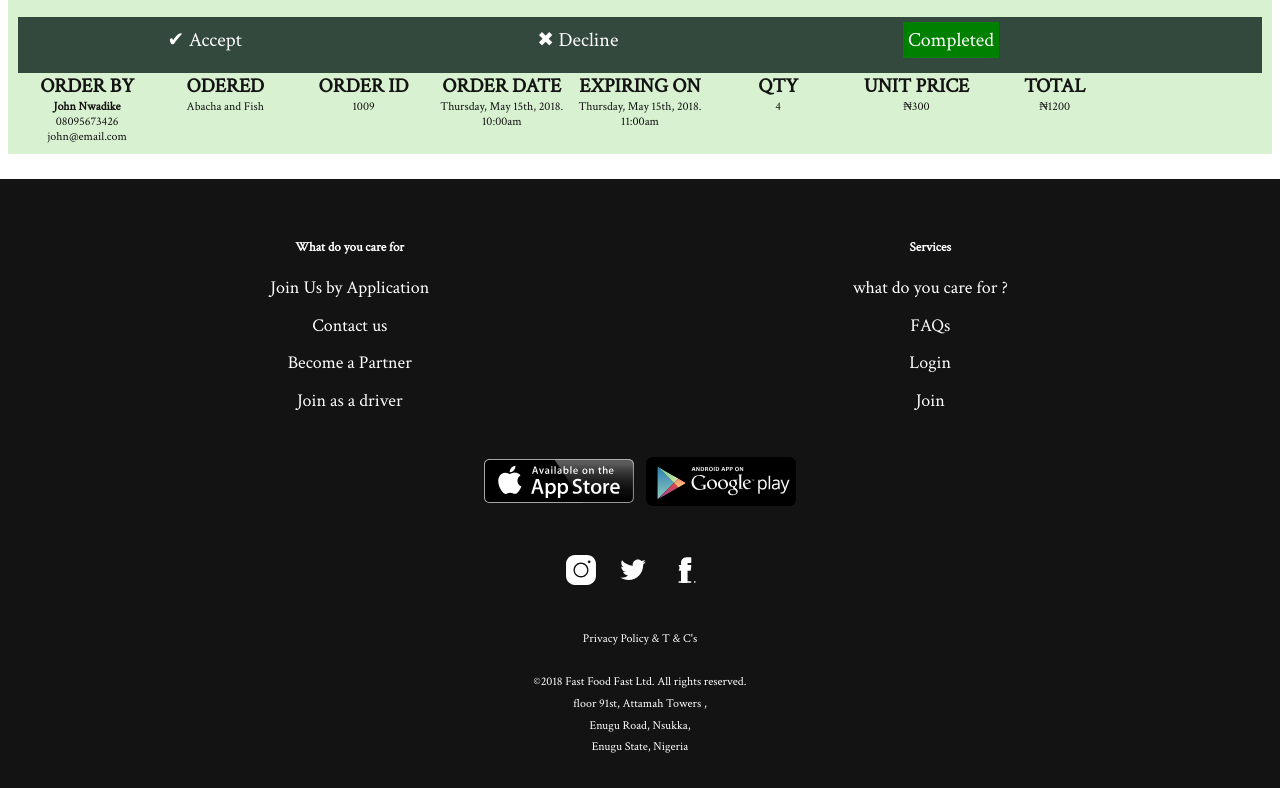
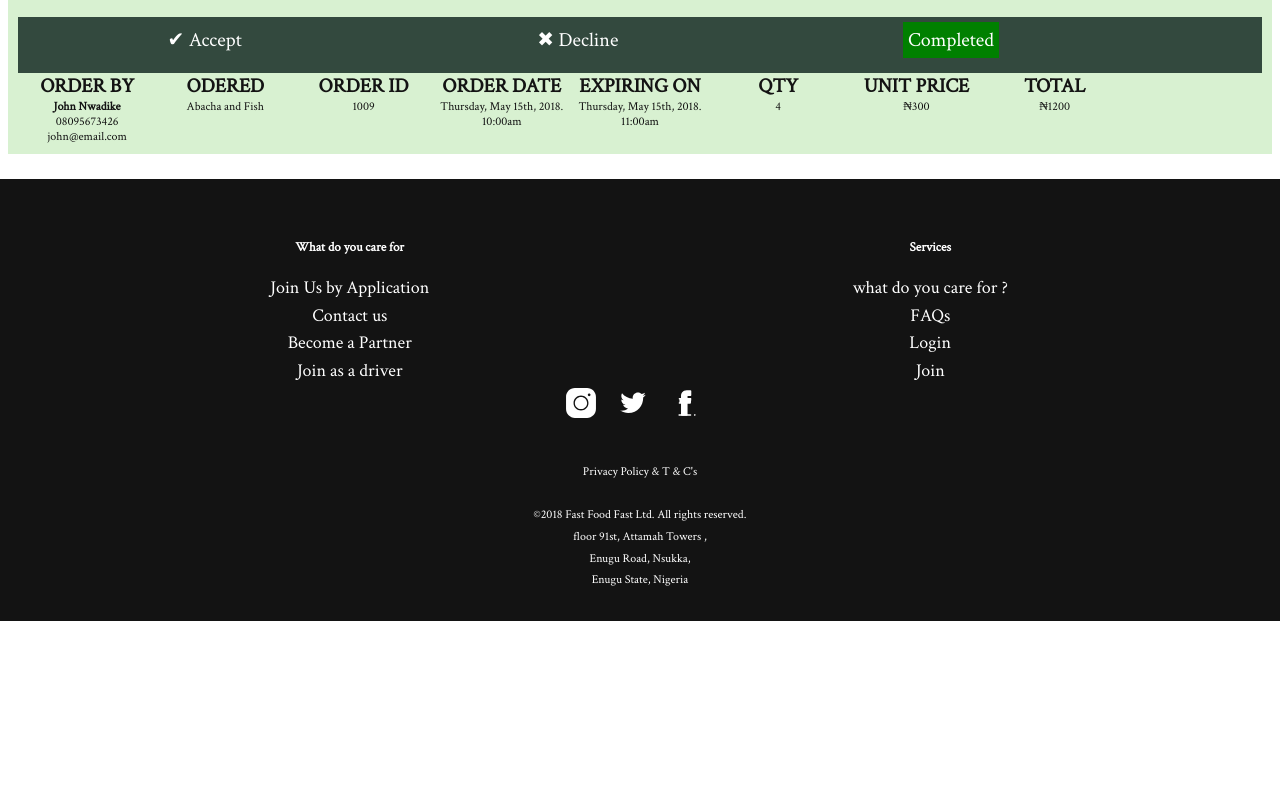
Before and after one commit to Johnpaul-Borree/Fast-Food-Fast, a plain HTML site: page UI/admin.html in a window 1280 px wide. Shown: the part 831-1619 px from the top of the page. After the commit the page ends 1452 px from the top, so only its background shows below. Drawn offline with Linux system fonts and the light colour scheme.

Commit message:
impleement feedback
- remove unused elements

```diff
--- a/UI/Resources/css/index.css
+++ b/UI/Resources/css/index.css
@@ -474,6 +474,8 @@ h2.contact-us-title {
     color: #fff;
 }
 
+
+
 .footer .section-list .foothead {
     color: #fff;
     font-size: 13px;
@@ -481,42 +483,12 @@ h2.contact-us-title {
     font-weight: 700;
 }
 
-.footer .section-list ul {
-    padding-bottom: 20px;
-}
-
 .footer .section-list ul li {
     font-size: 18px;
-    padding-bottom: 10px;
 }
 
 .footer .section-list ul li a {
     color: #fff;
-}
-
-.footer .section-apps {
-    padding: 0 10px 30px;
-    color: white;
-}
-
-.footer .section-apps a {
-    display: inline-block;
-}
-
-.footer .section-apps .android,
-.footer .section-apps .apple {
-    background: url('../images/Available_on_the_App_Store_\(black\)_SVG.svg') no-repeat center center;
-    background-size: 100%;
-    width: 150px;
-    border-radius: 0;
-    height: 70px;
-    margin: 0 4px;
-    border: 0;
-}
-
-.footer .section-apps .android {
-    background: url('../images/google-play-download-android-app.svg') no-repeat center center;
-    background-size: 100%;
 }
 
 .footer .section-social {
```
Also changed, not shown: index.html (+0 -4 lines).
